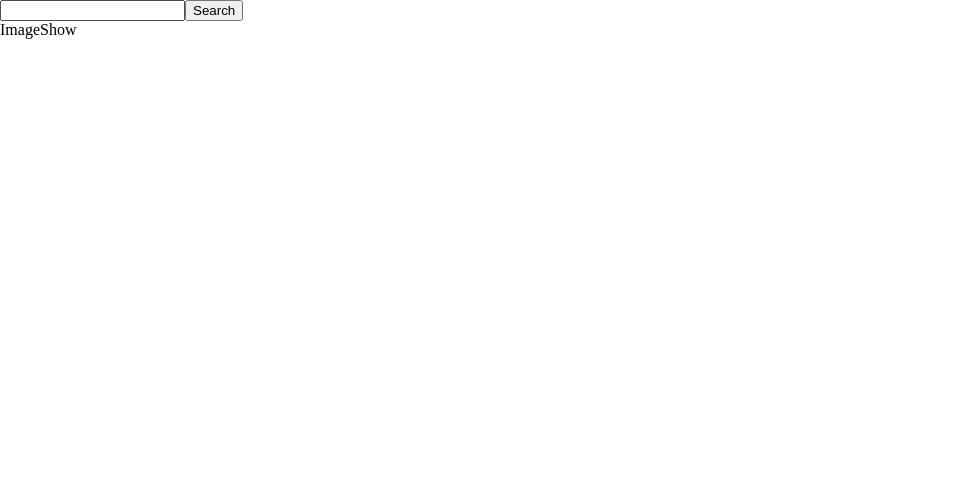
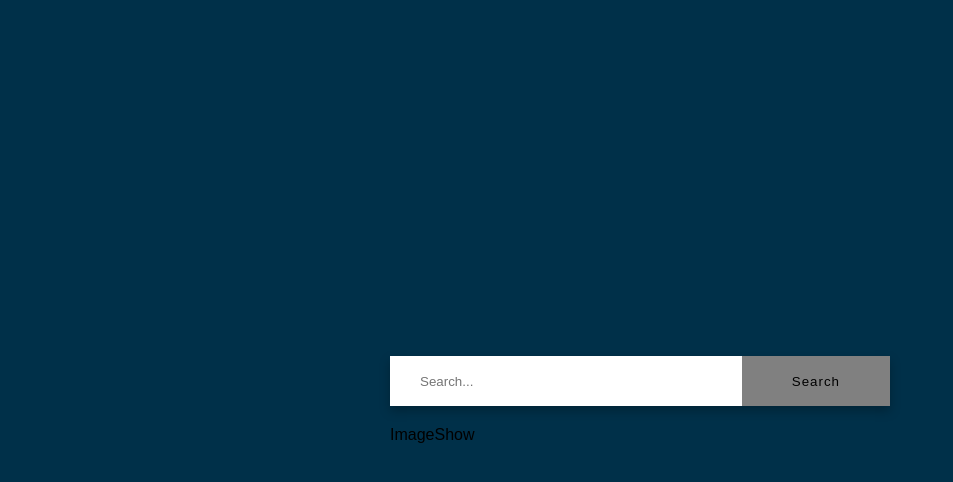
Before and after one commit to MariamO6274/my-react, a React (Create React App) app: page / in a window 1280 px wide. Shown: the top 482 px of the page, without its empty margins (0-953 px from the left). Built offline with nearby package versions, Linux system fonts and the light colour scheme.

Commit message:
Search bar style

```diff
--- a/src/App3Components/SearchBar.js
+++ b/src/App3Components/SearchBar.js
@@ -1,4 +1,5 @@
 import React, { useState } from "react";
+import "./Style.css";
 
 const SearchBar = ({str1, cb }) => {
   // Step 1: Creat a state
@@ -17,9 +18,15 @@ const SearchBar = ({str1, cb }) => {
   // Step 2: Create event handeler..onChange pass ref  of our function (to call back)
   // Step 5: Use value prop, value would be always update to the latest
   return (
-    <div>
-      <input value={searchTerm} onChange={handleChange}></input>
-      <button onClick={handleClick}>Search</button>
+    <div className="inputBox">
+      <input
+        placeholder="Search..."
+        value={searchTerm}
+        onChange={handleChange}
+      ></input>
+      <button className="button" onClick={handleClick}>
+        Search
+      </button>
     </div>
   );
 };
--- /dev/null
+++ b/src/App3Components/Style.css
@@ -0,0 +1,41 @@
+
+*{
+    box-sizing: border-box;
+    margin: 0;
+    padding: 0;
+    font-family: "Poppins", sans-serif;
+}
+body {
+    min-height: 100vh;
+    display: flex;
+    justify-content: center;
+    align-items: center;
+    background-color: #003049;
+}
+.inputBox {
+    background-color: aqua;
+
+    height: 50px;
+    width: 500px;
+    margin-bottom: 20px;
+    padding-left: 30px;
+    display: flex;
+    background-color: white;
+    /* border-radius: 24px; */
+    box-shadow: 0 5px 10px rgba(0, 0, 0, 0.25)
+}
+input {
+    flex: 1;
+    border: none;
+    outline: none;
+}
+
+.button {
+    background: gray;
+    padding: 10px 50px;
+     border: none;
+    outline: none;
+    /* color: white; */
+    letter-spacing: 1px;
+    cursor: pointer;
+}
```
Also changed, not shown: src/svg/magnifying-glass-solid.svg (added).
